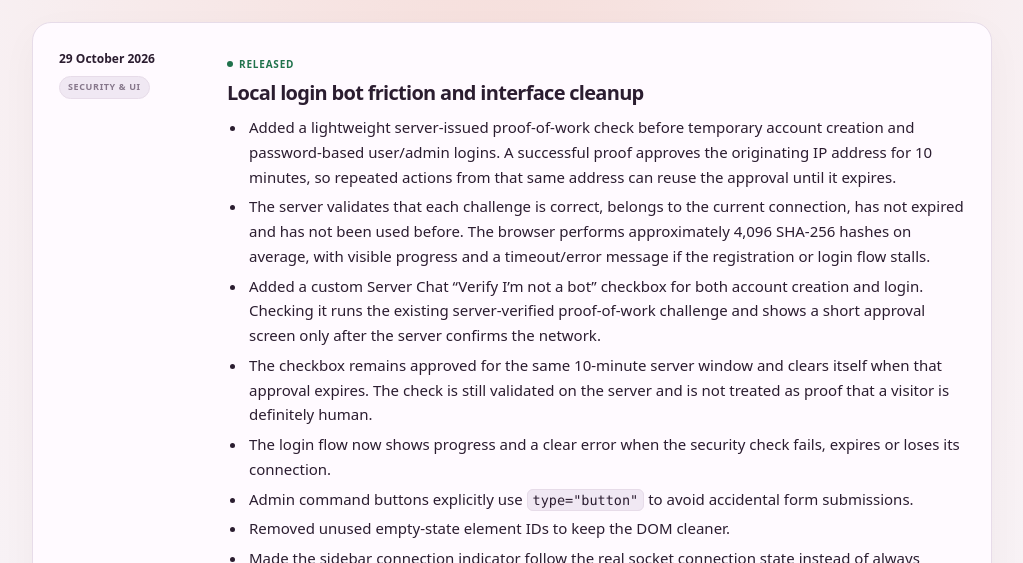
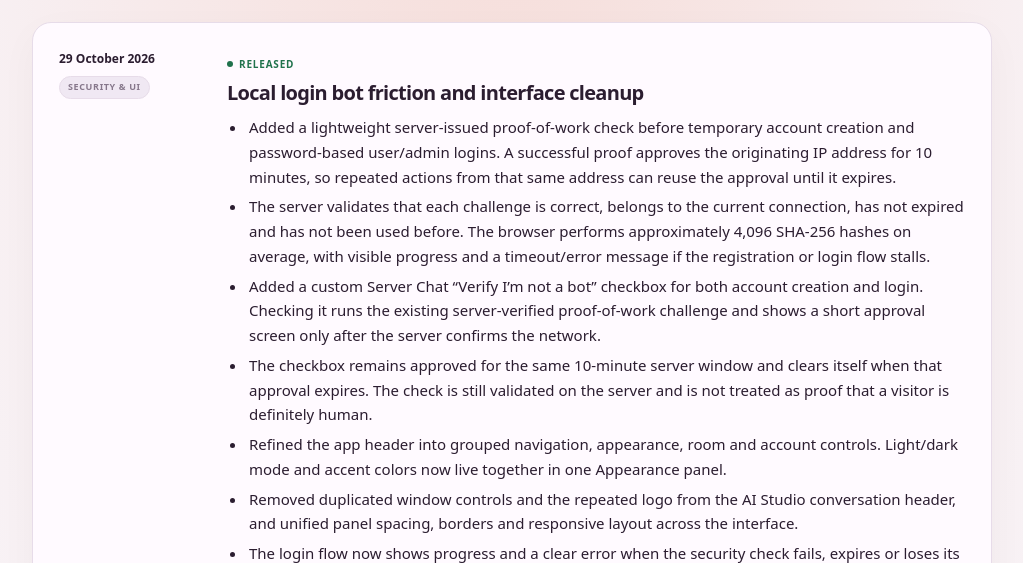
Before and after one commit to DaanV07TM/Server-chat, a website: page public/patch-notes.html in a window 1280 px wide. Shown: the part 237-800 px from the top of the page, without its empty margins (128-1151 px from the left). Drawn offline with Linux system fonts and the light colour scheme.

Commit message:
Document workspace interface refresh

```diff
--- a/public/patch-notes.html
+++ b/public/patch-notes.html
@@ -62,6 +62,8 @@
             <li>The server validates that each challenge is correct, belongs to the current connection, has not expired and has not been used before. The browser performs approximately 4,096 SHA-256 hashes on average, with visible progress and a timeout/error message if the registration or login flow stalls.</li>
             <li>Added a custom Server Chat “Verify I’m not a bot” checkbox for both account creation and login. Checking it runs the existing server-verified proof-of-work challenge and shows a short approval screen only after the server confirms the network.</li>
             <li>The checkbox remains approved for the same 10-minute server window and clears itself when that approval expires. The check is still validated on the server and is not treated as proof that a visitor is definitely human.</li>
+            <li>Refined the app header into grouped navigation, appearance, room and account controls. Light/dark mode and accent colors now live together in one Appearance panel.</li>
+            <li>Removed duplicated window controls and the repeated logo from the AI Studio conversation header, and unified panel spacing, borders and responsive layout across the interface.</li>
             <li>The login flow now shows progress and a clear error when the security check fails, expires or loses its connection.</li>
             <li>Admin command buttons explicitly use <code>type="button"</code> to avoid accidental form submissions.</li>
             <li>Removed unused empty-state element IDs to keep the DOM cleaner.</li>
```
